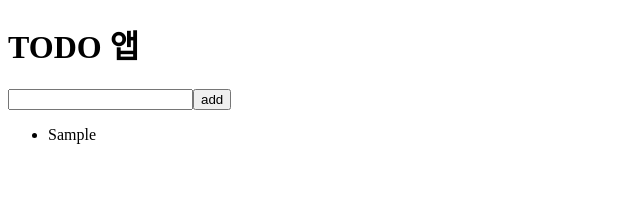
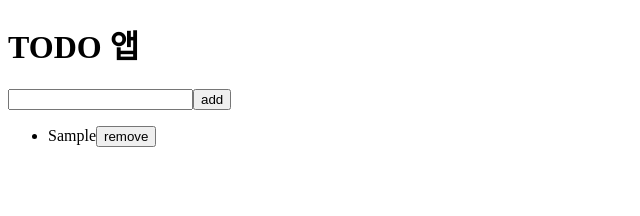
Before and after one commit to jjh319/REACT-TODO, a React (Vite) app in the folder react-todo/: page / in a window 1280 px wide. Both pictures are taken after typing "Sample" into the empty fields and a click on the button "add". Shown: the top 216 px of the page, without its empty margins (0-640 px from the left). Built offline with nearby package versions, Linux system fonts and the light colour scheme.

Commit message:
할 일 목록 삭제 기능 구현 및 문제점 분석

```diff
--- a/react-todo/src/App.jsx
+++ b/react-todo/src/App.jsx
@@ -28,6 +28,11 @@ function App() {
     setInputText("");
   }; // handleClick
 
+  const handleRemove = (todo, index) => {
+    console.log(todo, index);
+    todos.splice(index, 1); // splice = 배열의 몇번째 인덱스값에서 몇개를 지우겠다.
+  };
+
   return (
     <div>
       <h1>TODO 앱</h1>
@@ -38,7 +43,14 @@ function App() {
       <div>
         <ul>
           {todos.map((todo, index) => {
-            return <li key={index}>{todo}</li>;
+            return (
+              <li key={index}>
+                <span>{todo}</span>
+                <button onClick={() => handleRemove(todo, index)}>
+                  remove
+                </button>
+              </li>
+            );
           })}
         </ul>
       </div>
```
